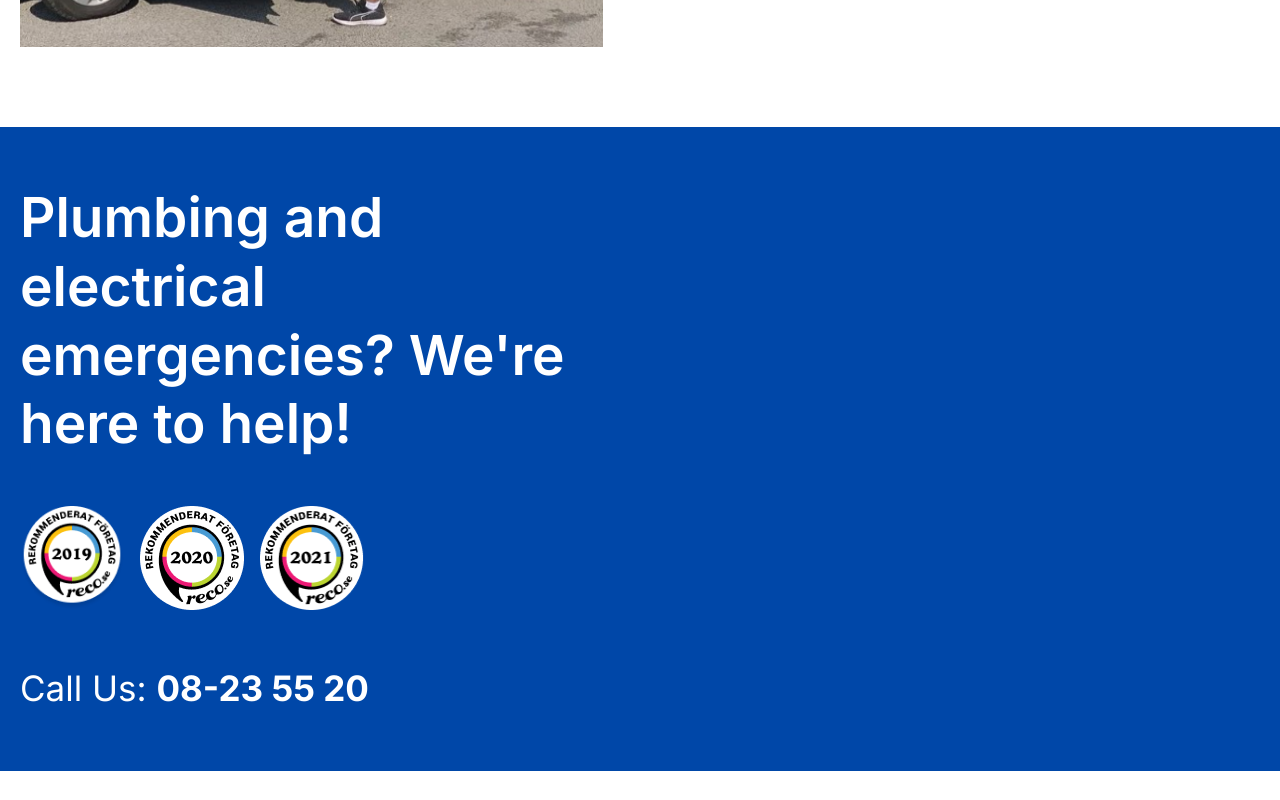
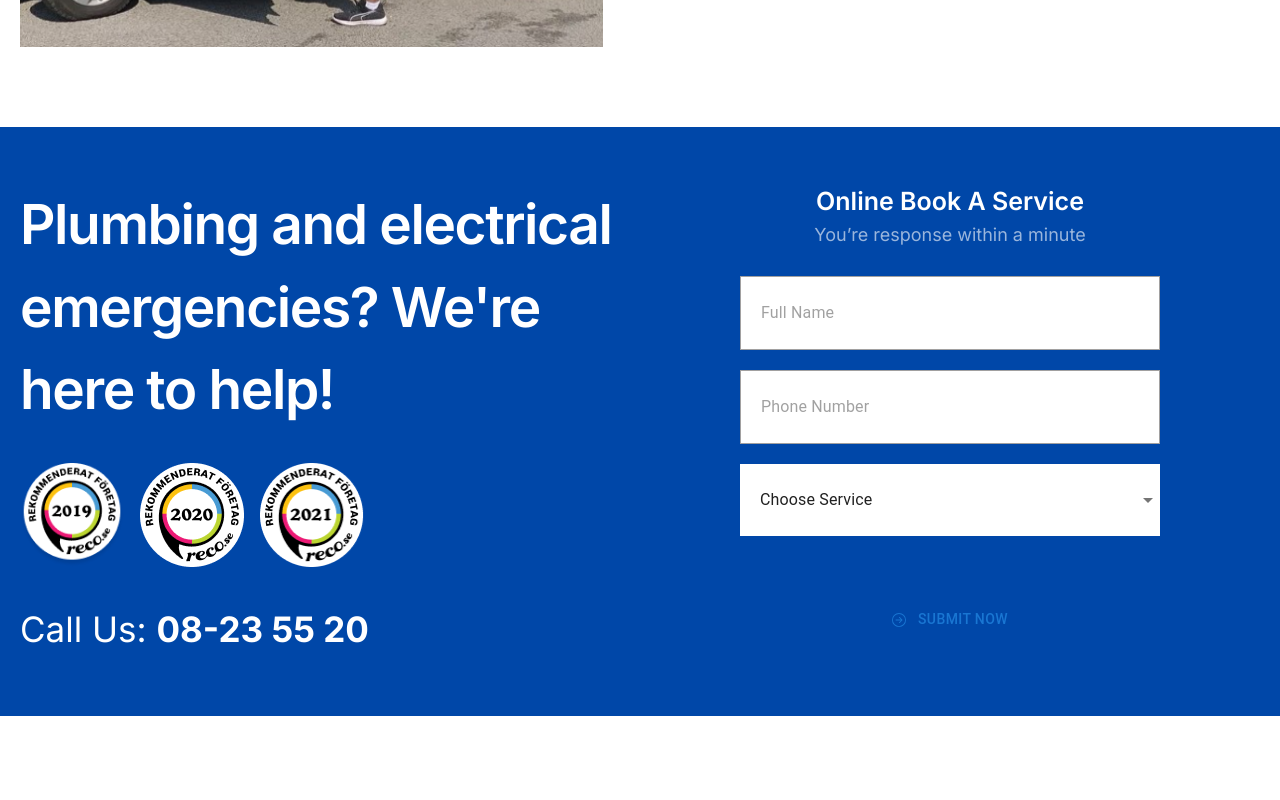
Before and after one commit to TheRakib/Needz-website, a Next.js app: page / in a window 1280 px wide. Shown: the part 1520-2320 px from the top of the page. Built offline with nearby package versions, Linux system fonts and the light colour scheme.

Commit message:
emergency done

```diff
--- a/components/Home/Emergencies.tsx
+++ b/components/Home/Emergencies.tsx
@@ -1,17 +1,26 @@
 import Image from "next/image";
 import React from "react";
 import SectionTitle from "../Shared/SectionTitle";
+import {
+  Button,
+  FormControl,
+  InputBase,
+  InputLabel,
+  MenuItem,
+  Select,
+} from "@mui/material";
+import { BsArrowRightCircle } from "react-icons/bs";
 
 export default function Emergencies() {
   return (
-    <div className="bg-primary">
+    <div className="bg-primary max-w-maxLayout mx-auto">
       <div className="max-w-layout mx-auto py-14">
         <div className="grid grid-cols-1 md:grid-cols-2">
-          <div className="col-span-1 flex flex-col gap-4">
+          <div className="col-span-1 flex flex-col">
             <SectionTitle
               title="Plumbing and electrical emergencies?
                 We're here to help!"
-              className="text-white font-semibold leading-tight"
+              className="text-white font-semibold  tracking-tight"
             />
             <div className="flex gap-4 mt-8 mb-9">
               <Image
@@ -37,7 +46,56 @@ export default function Emergencies() {
               Call Us: <span className="font-bold">08-23 55 20</span>
             </p>
           </div>
-          <div className="col-span-1"></div>
+          <div className="col-span-1">
+            <div className="flex flex-col text-white">
+              <h3 className="font-semibold text-[25px] text-center">
+                Online Book A Service
+              </h3>
+              <p className="text-[18px] text-white/60 text-center ">
+                You’re response within a minute
+              </p>
+            </div>
+            <div className="flex flex-col gap-5 items-center  justify-center mt-7 w-[420px] mx-auto">
+              <InputBase
+                id="outlined-basic"
+                placeholder="Full Name"
+                className={` rounded-none border border-black/40 h-[40px] pl-5 py-9 bg-white text-black/800 text-[18px] w-full `}
+              />
+              <InputBase
+                id="outlined-basic"
+                placeholder="Phone Number"
+                className={` rounded-none border border-black/40 h-[40px] pl-5 py-9 bg-white text-black/800 text-[18px]  w-full`}
+              />
+              <div className="w-full">
+                <Select
+                  variant="standard"
+                  labelId="our-services-select"
+                  id="our-services-select"
+                  value=""
+                  disableUnderline
+                  displayEmpty
+                  // onChange={handleCloseNavMenu}
+                  className="text-black/40 bg-white w-full py-[20px] px-5 "
+                  sx={{
+                    minWidth: "120px",
+                  }}
+                >
+                  <MenuItem value="" disabled>
+                    Choose Service
+                  </MenuItem>
+                  <MenuItem value="service1">Service 1</MenuItem>
+                  <MenuItem value="service2">Service 2</MenuItem>
+                  {/* Add more services as MenuItem */}
+                </Select>
+              </div>
+              <div className="mt-6 w-full">
+                <Button className="bg-white w-full text-black text-2xl h-[80px] capitalize hover:bg-white/20 hover:text-white ">
+                  <BsArrowRightCircle className="mr-3 font-semibold" /> Submit
+                  Now
+                </Button>
+              </div>
+            </div>
+          </div>
         </div>
       </div>
     </div>
--- a/components/Layout/Footer.tsx
+++ b/components/Layout/Footer.tsx
@@ -1,4 +1,4 @@
-import { Button, InputBase, TextField } from "@mui/material";
+import { Button, InputBase } from "@mui/material";
 import React from "react";
 import { BiLogoFacebook } from "react-icons/bi";
 import { BsTwitter, BsInstagram } from "react-icons/bs";
```
